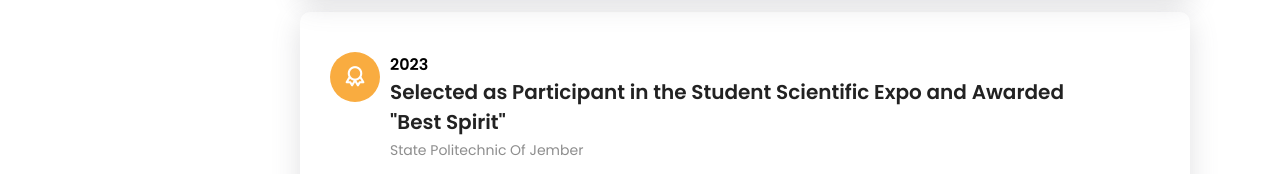
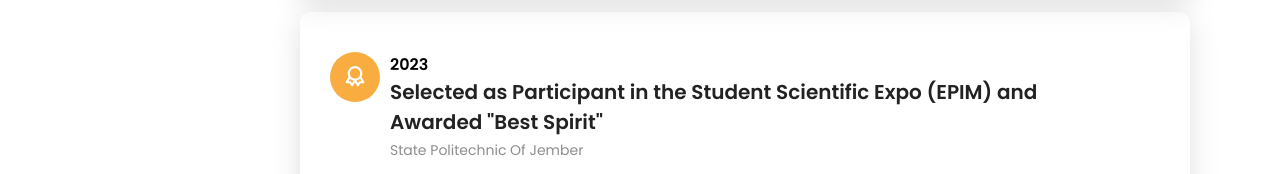
Before and after one commit to bllyjulian/portfolio.v1, a plain HTML site: page index.html in a window 1280 px wide. Shown: the part 4828-5002 px from the top of the page. Drawn offline with nearby package versions, Linux system fonts and the light colour scheme; animation ran at ten frames a second.

Commit message:
update text

```diff
--- a/index.html
+++ b/index.html
@@ -316,7 +316,7 @@
           </div>
           <div class="resume_wrap-content">
             <span class="date">2023</span>
-            <h4>Selected as Participant in the Student Scientific Expo and Awarded "Best Spirit"</h4>
+            <h4>Selected as Participant in the Student Scientific Expo (EPIM) and Awarded "Best Spirit"</h4>
             <span class="position">State Politechnic Of Jember</span>
             <p>Exhibiting my products, and all selected products from all student classes in the Information Technology Department, including the informatics engineering, computer engineering and information management programs.</p>
           </div>
```
